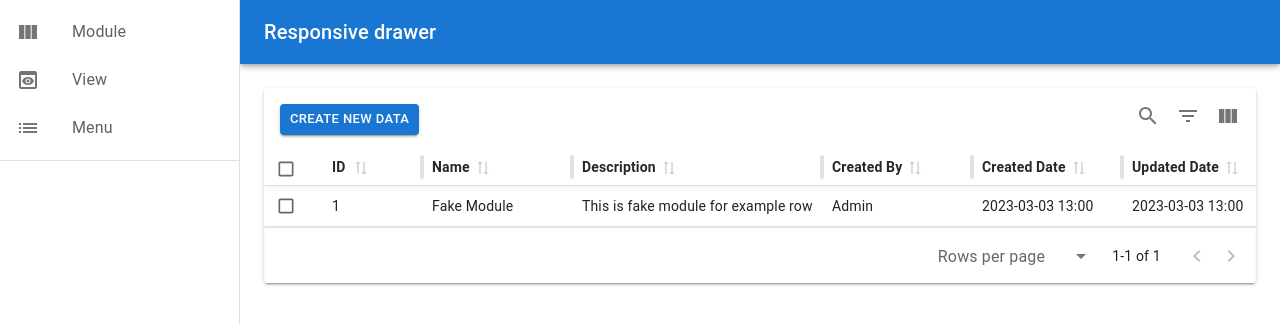
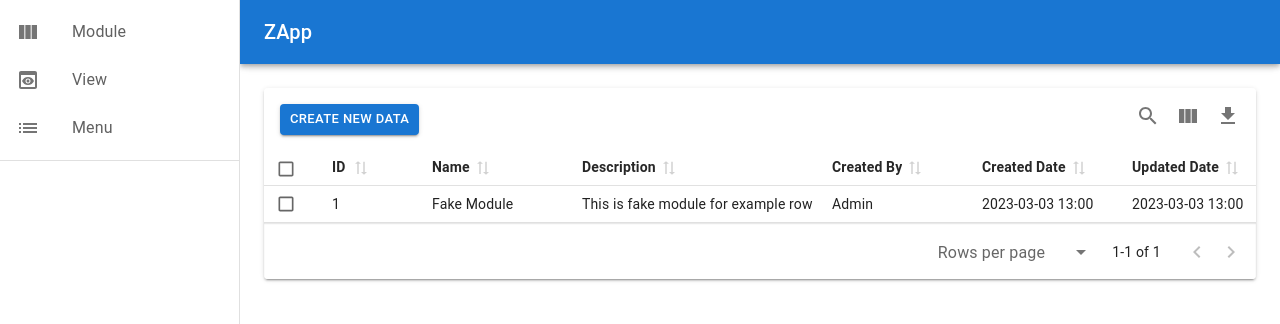
Before and after one commit to DanJul572/ZApp_Web_App, a Next.js app: page /module in a window 1280 px wide. Shown: the top 324 px of the page. Built offline with nearby package versions, Linux system fonts and the light colour scheme.

Commit message:
add some feature for table component

```diff
--- a/src/app/module/page.js
+++ b/src/app/module/page.js
@@ -1,30 +1,49 @@
 'use client';
-import Table from '@/component/table';
+import {Table} from '@/component';
 import mock_columns from '@/mock/module/columns';
 import mock_rows from '@/mock/module/rows';
+import action_type from '@/constant/action_type';
 
 export default function Module() {
+    const actionList = [
+        {
+            type: action_type.insert.value,
+            path: '/',
+        },
+        {
+            type: action_type.update.value,
+            path: '/',
+        },
+        {
+            type: action_type.delete.value,
+            path: '/',
+        },
+        {
+            type: action_type.detail.value,
+            path: '/',
+        },
+    ];
+
     return (
         <div>
             <Table
-                action={['insert', 'update', 'delete', 'detail']}
+                action={actionList}
                 columnKey={'id'}
                 columns={mock_columns}
-                enableFilter={true}
                 enableHiding={true}
                 enablePagination={true}
                 enableRowSelection={true}
                 enableSearch={true}
                 enableSorting={true}
                 onAdd={() => {}}
-                onChangePage={val => console.log(val)}
-                onDelete={val => console.log(val)}
-                onFilter={val => console.log(val)}
-                onSearch={val => console.log(val)}
-                onSelect={val => console.log(val)}
-                onSort={val => console.log(val)}
-                onUpdate={val => console.log(val)}
+                onChangePage={() => {}}
+                onDelete={() => {}}
+                onSearch={() => {}}
+                onSelect={() => {}}
+                onSort={() => {}}
+                onUpdate={() => {}}
                 pageCount={1}
+                pageIndex={1}
                 rowCount={1}
                 rows={mock_rows}
             />
--- /dev/null
+++ b/src/component/index.js
@@ -0,0 +1,4 @@
+import Table from './table';
+import Input from './input';
+
+export {Table, Input};
--- a/src/component/table/index.js
+++ b/src/component/table/index.js
@@ -1,24 +1,43 @@
 'use client';
 import React, {useEffect, useState} from 'react';
-import {MaterialReactTable} from 'material-react-table';
-import {Box, Button, IconButton} from '@mui/material';
-import {Delete, Edit, Info} from '@mui/icons-material';
+import {
+    MaterialReactTable,
+    MRT_ToggleFiltersButton,
+    MRT_ToggleGlobalFilterButton,
+    MRT_ShowHideColumnsButton,
+    MRT_ToggleDensePaddingButton,
+    MRT_FullScreenToggleButton,
+} from 'material-react-table';
+import {
+    Box,
+    Button,
+    Dialog,
+    DialogActions,
+    DialogContent,
+    IconButton,
+    Tooltip,
+} from '@mui/material';
+import {Delete, Download, Edit, Info} from '@mui/icons-material';
+import {action_type} from '@/constant';
 
 const Table = props => {
     const {
-        action, // insert, update, delete
+        action = [],
         columnKey,
-        columnPinning = {left: [], right: []},
+        columnPinning = {},
         columns = [],
         customToolbarAction = [],
+        enableColumnResizing = false,
         enableDensityToggle = false,
         enableFilter = false,
         enableFullScreenToggle = false,
         enableHiding = false,
         enablePagination = false,
+        enablePinning = false,
         enableRowSelection = false,
         enableSearch = false,
         enableSorting = false,
+        enableStickyHeader = false,
         onAdd,
         onChangePage,
         onDelete,
@@ -28,36 +47,34 @@ const Table = props => {
         onSort,
         onUpdate,
         pageCount = 0,
+        pageIndex = 1,
         rowCount = 0,
         rows = [],
     } = props;
 
     const [pagination, setPagination] = useState({
-        pageIndex: 1,
+        pageIndex: pageIndex,
         pageSize: pageCount,
     });
     const [columnFilters, setColumnFilters] = useState([]);
     const [sorting, setSorting] = useState([]);
     const [rowSelection, setRowSelection] = useState({});
+    const [openExportDialog, setOpenExportDialog] = useState(false);
 
-    const initialState = () => {
-        return {
+    const initialState = {
         density: 'compact',
         pagination: pagination,
         columnPinning: columnPinning,
     };
-    };
-
-    const muiTableContainerProps = () => {
-        return {sx: {maxHeight: '500px'}};
-    };
-
-    const muiTablePaginationProps = () => {
-        return {rowsPerPageOptions: [10]};
-    };
+    const muiTableContainerProps = {sx: {maxHeight: '500px'}};
+    const muiTablePaginationProps = {rowsPerPageOptions: [10]};
 
     const displayColumnDefOptions = () => {
-        if (!action.length && !action.filter(item => item !== 'insert').length)
+        if (
+            !action.length &&
+            !action.filter(item => item.type !== action_type.insert.value)
+                .length
+        )
             return false;
         return {
             'mrt-row-actions': {
@@ -67,7 +84,11 @@ const Table = props => {
     };
 
     const toolbarAction = () => {
-        if (!action.length || !action.find(item => item === 'insert')) return;
+        if (
+            !action.length ||
+            !action.find(item => item.type === action_type.insert.value)
+        )
+            return;
         return (
             <Box
                 sx={{
@@ -89,30 +110,94 @@ const Table = props => {
     };
 
     const isSupportAction = () => {
-        return action.filter(item => item !== 'insert').length ? true : false;
+        return action.filter(item => item.type !== action_type.insert.value)
+            .length
+            ? true
+            : false;
     };
 
     const actionButton = row => {
         return (
             <Box sx={{display: 'flex', alignItems: 'center'}}>
                 {isSupportAction() &&
-                    action.find(item => item === 'update') && (
-                        <IconButton onClick={() => onUpdate(row.original)}>
-                            <Edit />
+                    action.find(
+                        item => item.type === action_type.insert.value,
+                    ) && (
+                        <IconButton
+                            onClick={() => onUpdate(row.original)}
+                            size="small">
+                            <Edit fontSize="11" />
                         </IconButton>
                     )}
                 {isSupportAction() &&
-                    action.find(item => item === 'delete') && (
-                        <IconButton onClick={() => onDelete(row.original)}>
-                            <Delete />
+                    action.find(
+                        item => item.type === action_type.insert.value,
+                    ) && (
+                        <IconButton
+                            onClick={() => onDelete(row.original)}
+                            size="small">
+                            <Delete fontSize="11" />
                         </IconButton>
                     )}
                 {isSupportAction() &&
-                    action.find(item => item === 'detail') && (
-                        <IconButton onClick={() => onDelete(row.original)}>
-                            <Info />
+                    action.find(
+                        item => item.type === action_type.detail.value,
+                    ) && (
+                        <IconButton
+                            onClick={() => onDelete(row.original)}
+                            size="small">
+                            <Info fontSize="11" />
                         </IconButton>
                     )}
+            </Box>
+        );
+    };
+
+    const exportDialog = () => {
+        return (
+            <Dialog open={openExportDialog}>
+                <DialogContent></DialogContent>
+                <DialogActions sx={{padding: '1.5rem'}}>
+                    <Button
+                        size="small"
+                        onClick={() => setOpenExportDialog(false)}>
+                        Cancel
+                    </Button>
+                    <Button
+                        size="small"
+                        color="primary"
+                        onClick={() => {}}
+                        variant="contained">
+                        Download
+                    </Button>
+                </DialogActions>
+            </Dialog>
+        );
+    };
+
+    const exportButton = () => {
+        return (
+            <Tooltip arrow title="Download">
+                <IconButton onClick={() => setOpenExportDialog(true)}>
+                    <Download />
+                </IconButton>
+            </Tooltip>
+        );
+    };
+
+    const toolbarComponent = table => {
+        return (
+            <Box>
+                {enableSearch && <MRT_ToggleGlobalFilterButton table={table} />}
+                {enableFilter && <MRT_ToggleFiltersButton table={table} />}
+                {enableHiding && <MRT_ShowHideColumnsButton table={table} />}
+                {enableDensityToggle && (
+                    <MRT_ToggleDensePaddingButton table={table} />
+                )}
+                {enableFullScreenToggle && (
+                    <MRT_FullScreenToggleButton table={table} />
+                )}
+                {exportButton()}
             </Box>
         );
     };
@@ -134,13 +219,14 @@ const Table = props => {
     }, [rowSelection]);
 
     return (
+        <>
             <MaterialReactTable
                 columns={columns}
                 data={rows}
                 displayColumnDefOptions={displayColumnDefOptions()}
                 enableColumnActions={false}
                 enableColumnFilters={enableFilter}
-            enableColumnResizing={true}
+                enableColumnResizing={enableColumnResizing}
                 enableDensityToggle={enableDensityToggle}
                 enableEditing={isSupportAction}
                 enableFilterMatchHighlighting={false}
@@ -148,17 +234,17 @@ const Table = props => {
                 enableGlobalFilter={enableSearch}
                 enableHiding={enableHiding}
                 enablePagination={enablePagination}
-            enablePinning={true}
+                enablePinning={enablePinning}
                 enableRowSelection={enableRowSelection}
                 enableSorting={enableSorting}
-            enableStickyHeader={true}
+                enableStickyHeader={enableStickyHeader}
                 getRowId={row => row[columnKey]}
-            initialState={initialState()}
+                initialState={initialState}
                 manualFiltering
                 manualPagination
                 manualSorting
-            muiTableContainerProps={muiTableContainerProps()}
-            muiTablePaginationProps={muiTablePaginationProps()}
+                muiTableContainerProps={muiTableContainerProps}
+                muiTablePaginationProps={muiTablePaginationProps}
                 onColumnFiltersChange={setColumnFilters}
                 onGlobalFilterChange={onSearch}
                 onPaginationChange={setPagination}
@@ -166,11 +252,17 @@ const Table = props => {
                 onSortingChange={setSorting}
                 pageCount={pageCount}
                 positionActionsColumn="last"
+                positionToolbarAlertBanner="none"
                 renderRowActions={({row}) => actionButton(row)}
                 renderTopToolbarCustomActions={toolbarAction}
+                renderToolbarInternalActions={({table}) =>
+                    toolbarComponent(table)
+                }
                 rowCount={rowCount}
                 state={{pagination, columnFilters, sorting, rowSelection}}
             />
+            {exportDialog()}
+        </>
     );
 };
 
--- /dev/null
+++ b/src/constant/action_type.js
@@ -0,0 +1,24 @@
+const action_type = {
+    insert: {
+        value: 1,
+        label: 'Insert',
+    },
+    update: {
+        value: 2,
+        label: 'Update',
+    },
+    delete: {
+        value: 3,
+        label: 'Delete',
+    },
+    detail: {
+        value: 4,
+        label: 'Detail',
+    },
+    view: {
+        value: 5,
+        label: 'View',
+    },
+};
+
+export default action_type;
--- /dev/null
+++ b/src/constant/index.js
@@ -0,0 +1,7 @@
+import action_type from './action_type';
+import export_type from './export_type';
+import extention_type from './extention_type';
+import input_type from './input_type';
+import menu_list from './menu_list';
+
+export {action_type, export_type, extention_type, input_type, menu_list};
--- a/src/layout/main.js
+++ b/src/layout/main.js
@@ -15,7 +15,7 @@ import ListItemText from '@mui/material/ListItemText';
 import MenuIcon from '@mui/icons-material/Menu';
 import Toolbar from '@mui/material/Toolbar';
 import Typography from '@mui/material/Typography';
-import menu_list from '@/constant/menu';
+import {menu_list} from '@/constant';
 import Link from 'next/link';
 import {grey} from '@mui/material/colors';
 
@@ -80,7 +80,7 @@ export default function Main({children, window}) {
                         <MenuIcon />
                     </IconButton>
                     <Typography variant="h6" noWrap component="div">
-                        Responsive drawer
+                        ZApp
                     </Typography>
                 </Toolbar>
             </AppBar>
```
Also changed, not shown: src/constant/export_type.js (added, +16 -0 lines), src/constant/extention_type.js (added, +16 -0 lines), src/constant/menu_list.js (renamed from src/constant/menu.js). Lines whose indentation alone changed are shown as unchanged.
